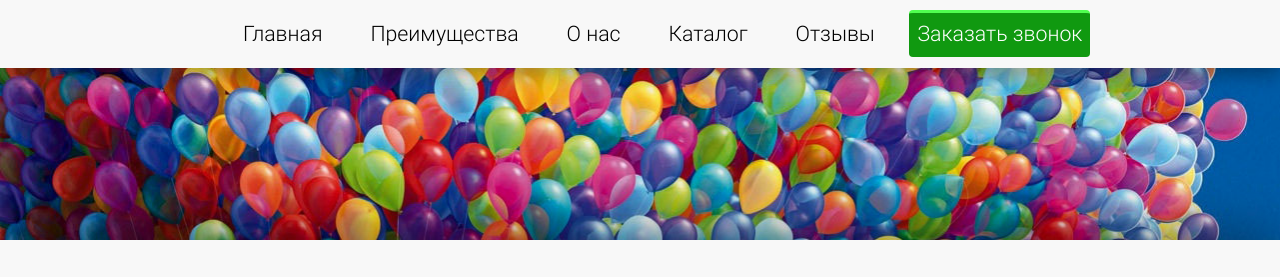
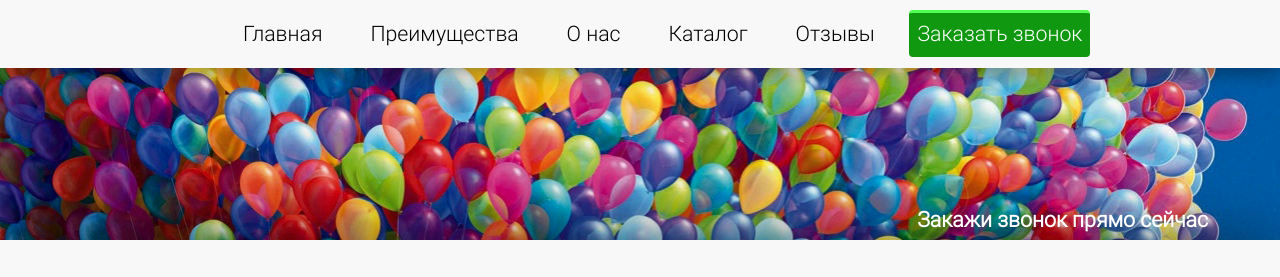
Before and after one commit to Atomofiron/balloons-lending-page, a plain HTML site: page index.html in a window 1280 px wide. Shown: the top 277 px of the page. Drawn offline with Linux system fonts and the light colour scheme.

Commit message:
top form label added

```diff
--- a/css/portrait.css
+++ b/css/portrait.css
@@ -32,6 +32,9 @@
 }
 
 
+.portrait #top-form-label {
+	display: none;
+}
 .portrait .title {
 	padding: .5em 1em .5em 1em !important;
 }
--- a/css/ui.css
+++ b/css/ui.css
@@ -141,6 +141,17 @@ body, input, button {
 	vertical-align: middle;
 }
 
+#top-form-label {
+	position: absolute;
+	float: right;
+	right: 0px;
+	bottom: 0px;
+	margin-bottom: 40vh;
+	margin-right: 5%;
+	color: #ffffff;
+	font-weight: bold;
+	padding: 8px;
+}
 .title {
 	text-align: center;
 	padding: 1em 1em 1em 1em;
--- a/index.html
+++ b/index.html
@@ -109,6 +109,7 @@ function ceil(x) {
 	<div class=parallax__group id=group0>
 		<div class="parallax__layer parallax__layer--deep" id=deep_0></div>
 		<div class="parallax__layer parallax__layer--base" id=base_0>
+			<div id=top-form-label>Закажи звонок прямо сейчас</div>
 			<table width=100% height=100%>
 				<tr>
 					<td>
```
